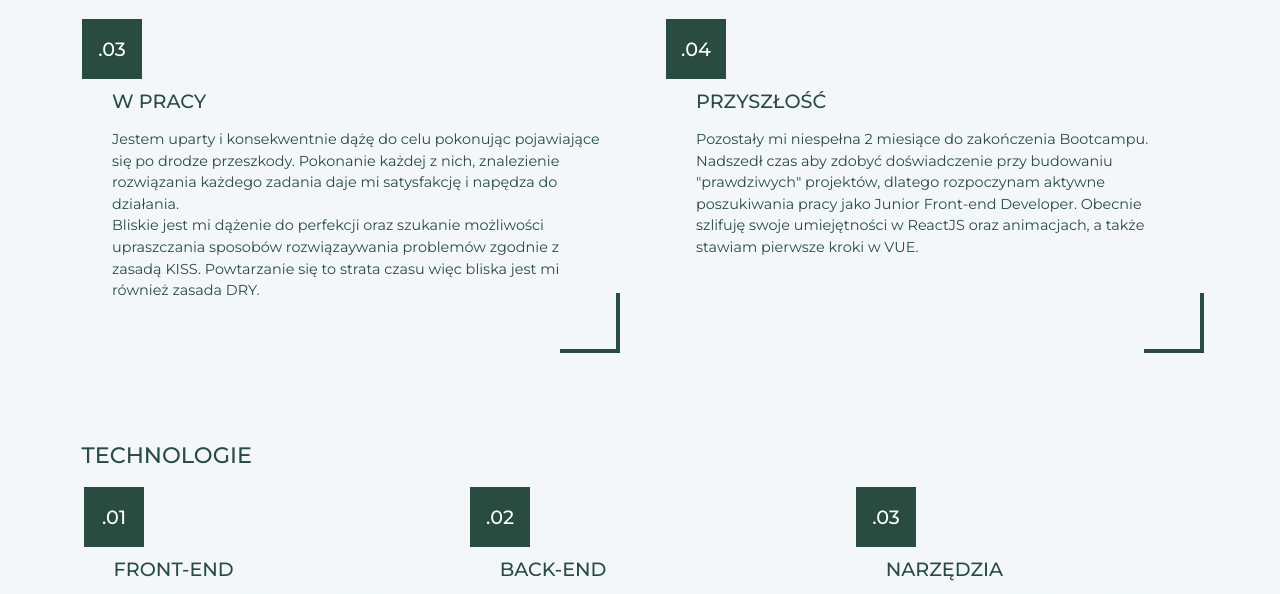
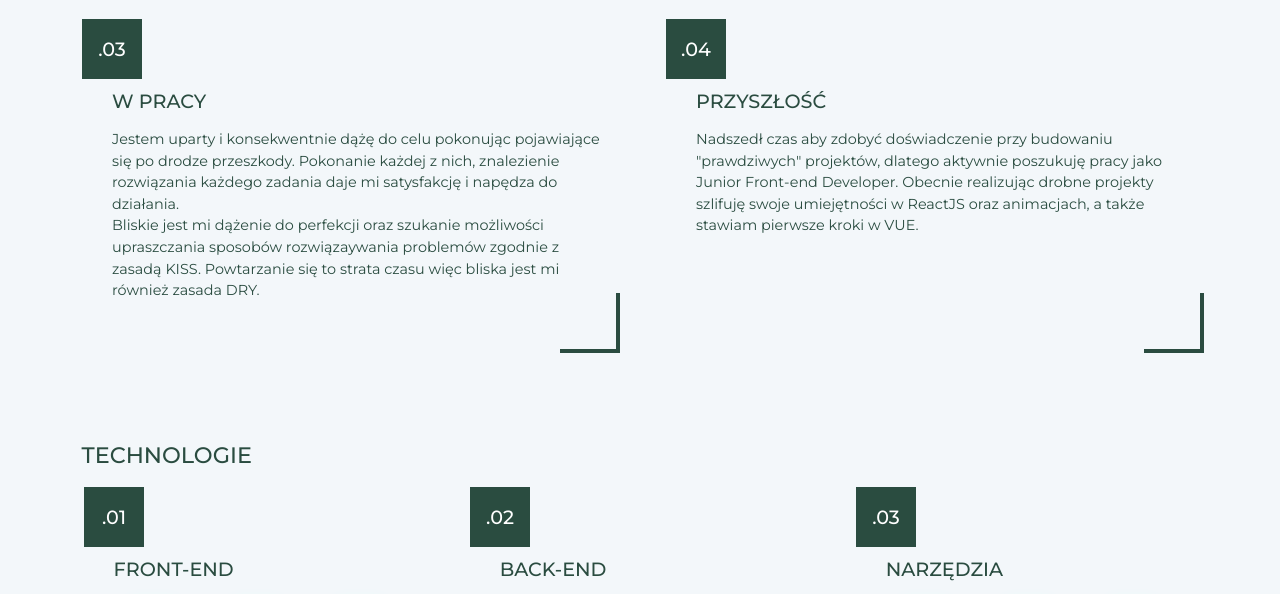
Before and after one commit to MaciekSznu/Portfolio, a website: page index.html in a window 1280 px wide. Shown: the part 960-1554 px from the top of the page. Drawn offline with nearby package versions, Linux system fonts and the light colour scheme.

Commit message:
Change future text

```diff
--- a/index.html
+++ b/index.html
@@ -91,7 +91,7 @@
               <div class="section-box-number" data-aos="flip-left" data-aos-duration="1000" data-aos-easing="ease-out">.04</div>
               <div data-aos="zoom-in" data-aos-duration="1000" data-aos-delay="500">
                 <h3 class="section-subtitle">Przyszłość</h3>
-                <p class="section-paragraph">Pozostały mi niespełna 2 miesiące do zakończenia Bootcampu. Nadszedł czas aby zdobyć doświadczenie przy budowaniu "prawdziwych" projektów, dlatego rozpoczynam aktywne poszukiwania pracy jako Junior Front-end Developer. Obecnie szlifuję swoje umiejętności w ReactJS oraz animacjach, a także stawiam pierwsze kroki w VUE.</p>
+                <p class="section-paragraph">Nadszedł czas aby zdobyć doświadczenie przy budowaniu "prawdziwych" projektów, dlatego  aktywnie poszukuję pracy jako Junior Front-end Developer. Obecnie realizując drobne projekty szlifuję swoje umiejętności w ReactJS oraz animacjach, a także stawiam pierwsze kroki w VUE.</p>
               </div>
             </div>
           </div>
```
